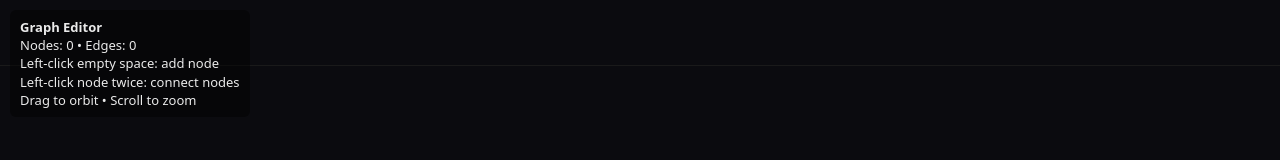
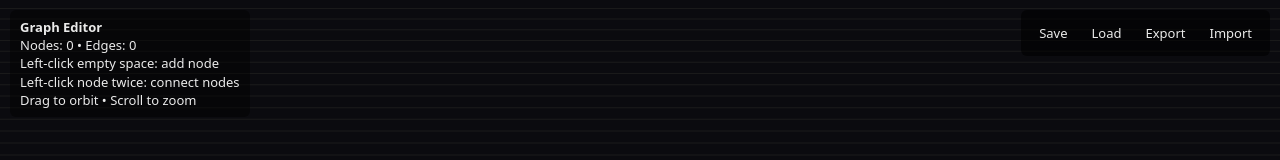
Before and after one commit to rahulc0dy/AVS-PEG, a Next.js app: page /editor in a window 1280 px wide. Shown: the top 160 px of the page. Built offline with nearby package versions, Linux system fonts and the light colour scheme.

Commit message:
Add save, load, export, and import functionality to Graph Editor

```diff
--- a/app/editor/page.tsx
+++ b/app/editor/page.tsx
@@ -19,7 +19,7 @@ import {
   GridHelper,
 } from "three";
 import { OrbitControls } from "three/examples/jsm/controls/OrbitControls.js";
-import { Graph, GraphNode } from "@/utils/graph";
+import { Graph, GraphSnapshot } from "@/utils/graph";
 
 type Node3D = {
   id: number;
@@ -62,6 +62,8 @@ export default function GraphEditor() {
   const previewLineRef = useRef<Line<BufferGeometry, LineBasicMaterial> | null>(
     null
   );
+  // file input ref for import
+  const importInputRef = useRef<HTMLInputElement | null>(null);
   // Dragging state
   const downNodeRef = useRef<Node3D | null>(null);
   const isDraggingRef = useRef<boolean>(false);
@@ -85,7 +87,7 @@ export default function GraphEditor() {
       0.1,
       1000
     );
-    camera.position.set(0, 5, 12);
+    camera.position.set(0, 60, 120);
     cameraRef.current = camera;
 
     // Renderer
@@ -528,6 +530,143 @@ export default function GraphEditor() {
     };
   }, []);
 
+  // Helpers: serialization / scene rebuild
+  const clearScene = () => {
+    const scene = sceneRef.current;
+    if (!scene) return;
+    edgesRef.current.forEach((e) => {
+      try {
+        e.line.geometry.dispose();
+        e.line.material.dispose();
+        scene.remove(e.line);
+      } catch (err) {}
+    });
+    nodesRef.current.forEach((n) => {
+      try {
+        n.mesh.geometry.dispose();
+        n.mesh.material.dispose();
+        scene.remove(n.mesh);
+      } catch (err) {}
+    });
+    if (previewLineRef.current) {
+      try {
+        previewLineRef.current.geometry.dispose();
+        previewLineRef.current.material.dispose();
+        scene.remove(previewLineRef.current);
+      } catch (err) {}
+      previewLineRef.current = null;
+    }
+    edgesRef.current = [];
+    nodesRef.current = [];
+    prevRef.current = null;
+    hoverRef.current = null;
+    setNodeCount(0);
+    setEdgeCount(0);
+  };
+
+  const buildSceneFromSnapshot = (snapshot: GraphSnapshot) => {
+    const scene = sceneRef.current;
+    if (!scene) return;
+    clearScene();
+    // Recreate model graph preserving ids
+    graphRef.current = new Graph(snapshot);
+
+    // Create nodes
+    snapshot.nodes.forEach((n: any) => {
+      const geometry = new SphereGeometry(0.3, 16, 16);
+      const material = new MeshBasicMaterial({ color: 0x2ecc71 });
+      const mesh = new Mesh(geometry, material);
+      mesh.position.set(n.x ?? 0, n.y ?? 0, n.z ?? 0);
+      (mesh as any).userData.modelId = n.id;
+      const node: Node3D = {
+        id: Number.NaN,
+        position: mesh.position,
+        mesh,
+      };
+      nodesRef.current.push(node);
+      scene.add(mesh);
+    });
+
+    // Create edges
+    snapshot.edges.forEach((e: any) => {
+      const a = nodesRef.current.find(
+        (n) => (n.mesh as any).userData.modelId === e.source
+      );
+      const b = nodesRef.current.find(
+        (n) => (n.mesh as any).userData.modelId === e.target
+      );
+      if (!a || !b) return;
+      const geometry = new BufferGeometry().setFromPoints([
+        a.position.clone(),
+        b.position.clone(),
+      ]);
+      const material = new LineBasicMaterial({ color: 0x3498db });
+      const line = new Line(geometry, material);
+      const edge: Edge3D = { id: Number.NaN, start: a, end: b, line };
+      edgesRef.current.push(edge);
+      scene.add(line);
+    });
+
+    setNodeCount(nodesRef.current.length);
+    setEdgeCount(edgesRef.current.length);
+  };
+
+  const saveToLocal = (key = "graph_snapshot") => {
+    try {
+      const snap = graphRef.current.snapshot();
+      localStorage.setItem(key, JSON.stringify(snap));
+      // feedback via console (UI lightweight)
+      console.log("Graph saved to localStorage:", key);
+    } catch (err) {
+      console.error("Failed to save graph:", err);
+    }
+  };
+
+  const loadFromLocal = (key = "graph_snapshot") => {
+    try {
+      const raw = localStorage.getItem(key);
+      if (!raw) {
+        console.warn("No graph in localStorage for key:", key);
+        return;
+      }
+      const snap = JSON.parse(raw);
+      buildSceneFromSnapshot(snap);
+      console.log("Graph loaded from localStorage:", key);
+    } catch (err) {
+      console.error("Failed to load graph:", err);
+    }
+  };
+
+  const exportJson = (filename = "graph.json") => {
+    try {
+      const snap = graphRef.current.snapshot();
+      const blob = new Blob([JSON.stringify(snap, null, 2)], {
+        type: "application/json",
+      });
+      const url = URL.createObjectURL(blob);
+      const a = document.createElement("a");
+      a.href = url;
+      a.download = filename;
+      document.body.appendChild(a);
+      a.click();
+      a.remove();
+      URL.revokeObjectURL(url);
+    } catch (err) {
+      console.error("Failed to export graph:", err);
+    }
+  };
+
+  const importJson = async (file: File | null) => {
+    if (!file) return;
+    try {
+      const text = await file.text();
+      const snap = JSON.parse(text);
+      buildSceneFromSnapshot(snap);
+    } catch (err) {
+      console.error("Failed to import graph:", err);
+    }
+  };
+
   return (
     <div style={{ width: "100vw", height: "100vh", position: "relative" }}>
       <div ref={mountRef} style={{ width: "100%", height: "100%" }} />
@@ -556,6 +695,53 @@ export default function GraphEditor() {
         <div>Left-click node twice: connect nodes</div>
         <div>Drag to orbit • Scroll to zoom</div>
       </div>
+      {/* Controls (save / load / import / export) */}
+      <div
+        style={{
+          position: "absolute",
+          top: 10,
+          right: 10,
+          color: "#eaeaea",
+          background: "rgba(0,0,0,0.6)",
+          padding: "8px 10px",
+          borderRadius: 6,
+          fontFamily:
+            "ui-sans-serif, system-ui, -apple-system, Segoe UI, Roboto, Ubuntu, Cantarell, Noto Sans, Arial",
+          fontSize: 13,
+          lineHeight: 1.4,
+          pointerEvents: "auto",
+          display: "flex",
+          gap: 8,
+          alignItems: "center",
+        }}>
+        <button
+          onClick={() => saveToLocal()}
+          style={{ padding: "6px 8px", cursor: "pointer" }}>
+          Save
+        </button>
+        <button
+          onClick={() => loadFromLocal()}
+          style={{ padding: "6px 8px", cursor: "pointer" }}>
+          Load
+        </button>
+        <button
+          onClick={() => exportJson()}
+          style={{ padding: "6px 8px", cursor: "pointer" }}>
+          Export
+        </button>
+        <button
+          onClick={() => importInputRef.current?.click()}
+          style={{ padding: "6px 8px", cursor: "pointer" }}>
+          Import
+        </button>
+        <input
+          ref={(el) => { importInputRef.current = el; }}
+          type="file"
+          accept="application/json"
+          style={{ display: "none" }}
+          onChange={(e) => importJson(e.target.files ? e.target.files[0] : null)}
+        />
+      </div>
     </div>
   );
 }
```
Also changed, not shown: 1 other file (tests, documents, lock files or other folders).
